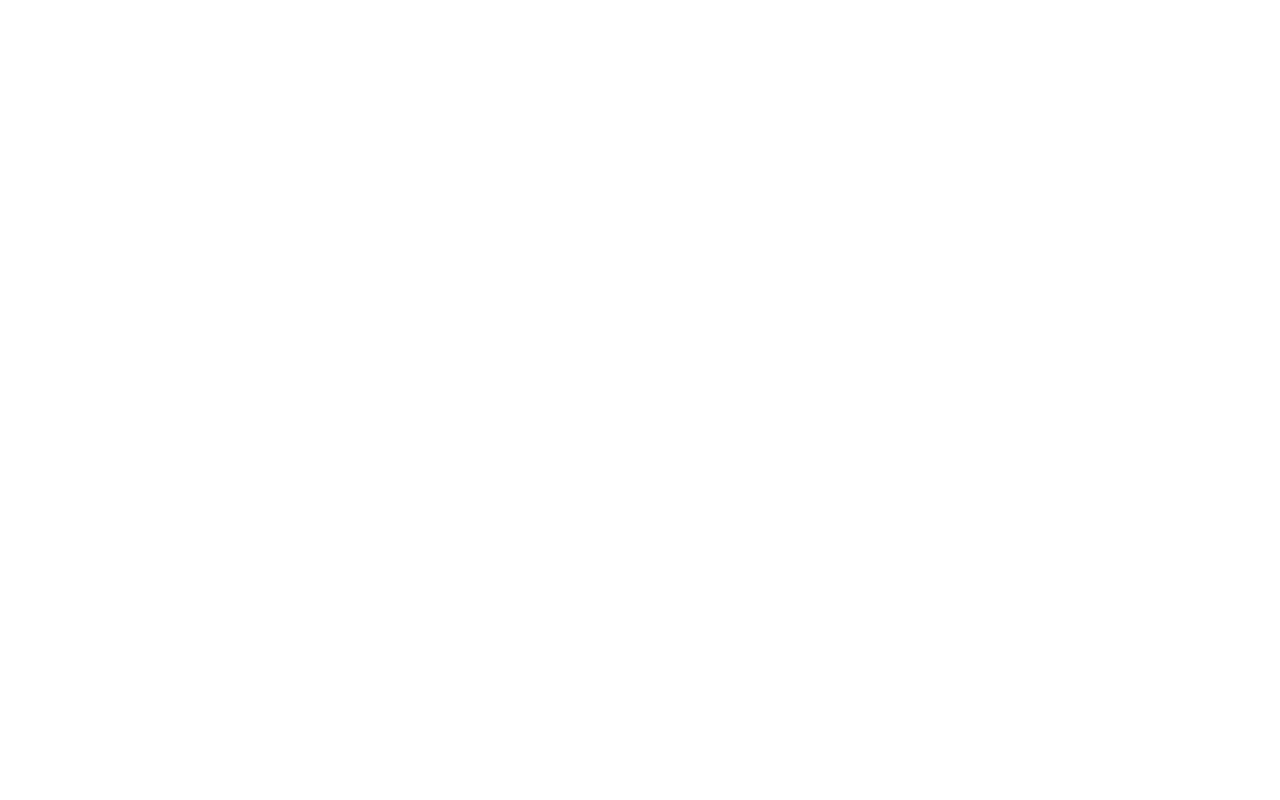
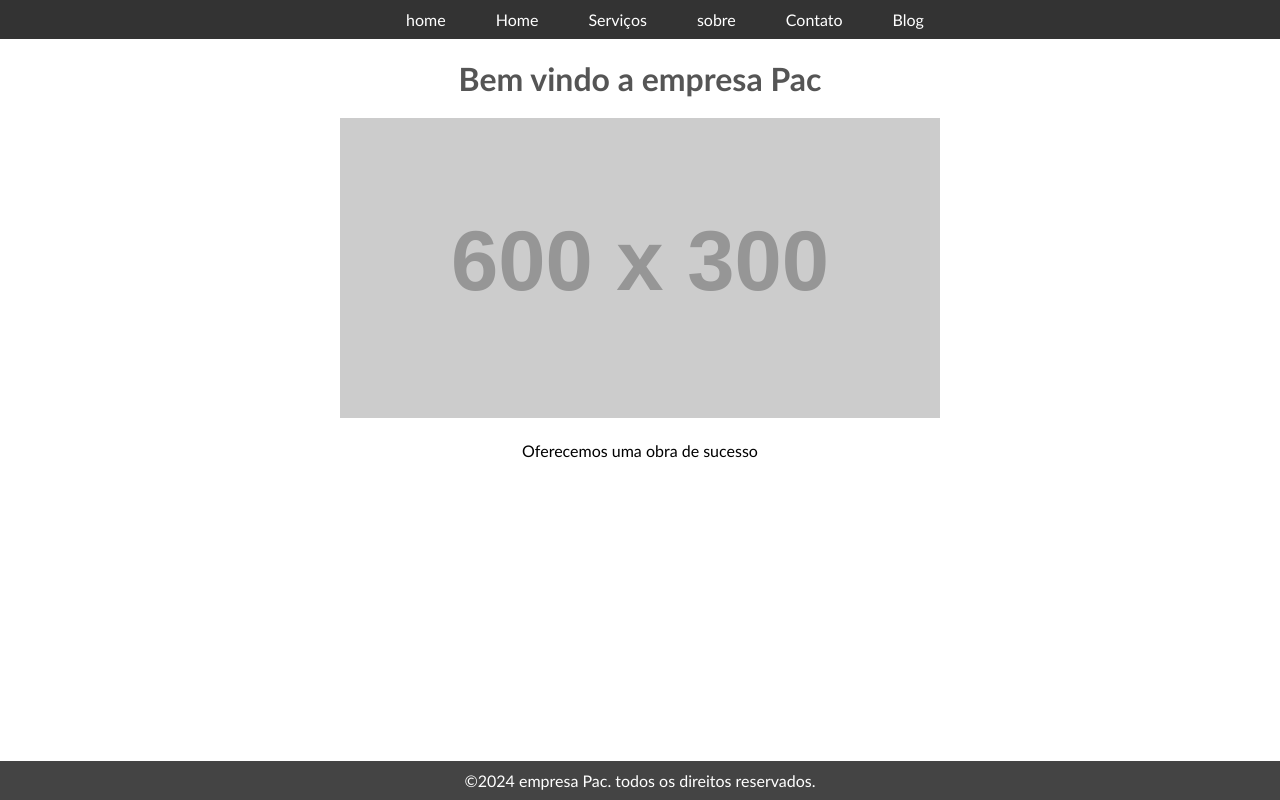
Before and after one commit to AdrianoCerqueira752/Introducao-web-python, a plain HTML site: page Blog.html in a window 1280 px wide. Drawn offline with Linux system fonts and the light colour scheme; placeholder pictures from the web are drawn by us.

Commit message:
estrutra site pac

```diff
--- a/Blog.html
+++ b/Blog.html
@@ -0,0 +1,32 @@
+<!DOCTYPE html>
+<html lang="pt-br">
+<head>
+    <meta charset="UTF-8">
+    <meta name="viewport" content="width=device-width, initial-scale=1.0">
+    <title>Home</title>
+    <link rel="stylesheet" href="style.css">
+</head>
+<body>
+        <header><nav><ul><li></li>
+    <li><a href="https://www.google.com" target="_blank">home</li>
+    <li><a href="index.html"></a>Home</li>
+    <li><a href="serviços"></a>Serviços</li>
+    <li><a href="sobre.html"></a>sobre</li>
+    <li><a href="contato.html"></a>Contato</li>
+    <li><a href="blog.html"></a>Blog</li>
+
+    </ul>
+    </nav>
+    </header>
+<main>
+    <h1>Bem vindo a empresa Pac </h1>
+    <img src="https:www.placeholder.com/600x300" alt="Imagens de boas vindas">
+    <p>Oferecemos uma obra de sucesso</p>
+</main>
+<footer>
+    <p>&copy;2024 empresa Pac. todos os direitos reservados.</p>
+</footer>
+
+
+</body>
+</html>
--- a/style.css
+++ b/style.css
@@ -5,8 +5,14 @@
 }
 
 body {
-  font-family: 'Trebuchet MS', 'Lucida Sans Unicode', 'Lucida Grande', 'Lucida Sans', Arial, sans-serif;
+  font-family:'Trebuchet MS', 'Lucida Sans Unicode', 'Lucida Grande', 'Lucida Sans', Arial, sans-serif;
   background-color: burlywood color: #fff padding: 10px;
+}
+
+header{
+background-color: #333;
+color: #fff;
+padding: 10px 0;
 }
 
 header ul {
@@ -31,21 +37,24 @@ main {
   text-align: center;
   padding: 20px;
 }
+
 h1 {
   color: #555;
 
 }
+
 img {
   max-width: 100%;
   height: auto;
   margin: 20px;
 }
+
 footer {
   background-color: #444;
   color: #fff;
   text-align: center;
   padding: 10px;
-position: fixed;
-width: 100%;
-bottom: 0;
+  position: fixed;
+  width: 100%;
+  bottom: 0;
 }
```
Also changed, not shown: contato.html (+32 -0 lines), serviço.html (+32 -0 lines), sobre.html (+33 -0 lines), 1 other file.
